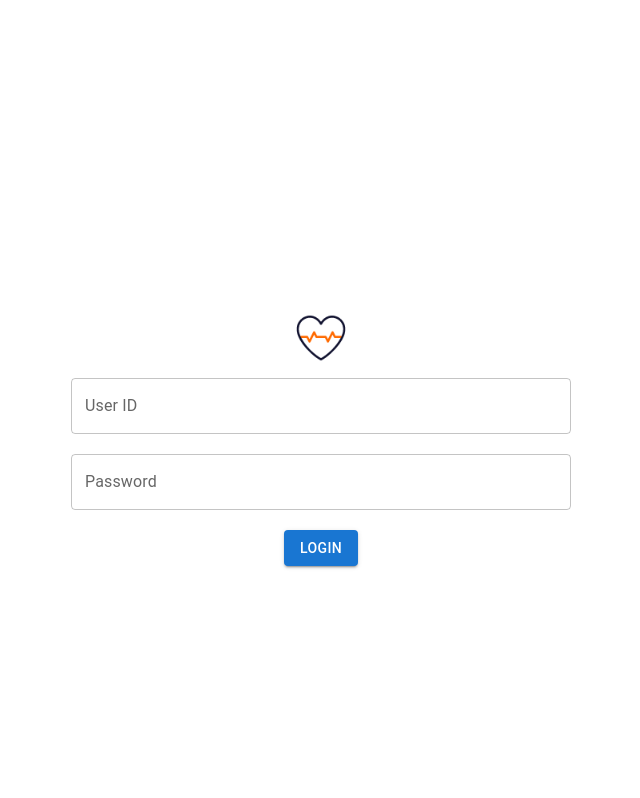
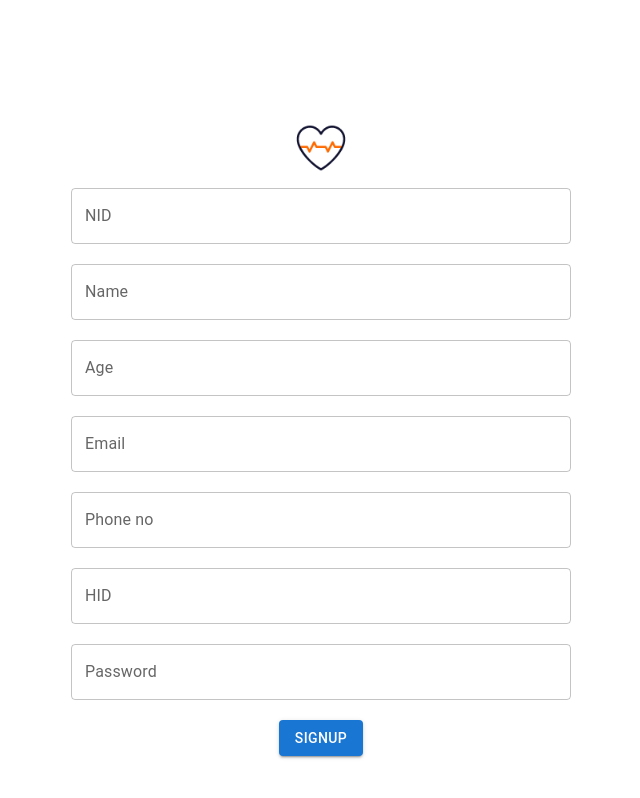
Before and after one commit to ujjwalnp/health-connect, a React (Vite) app in the folder client/: page / in a window 1280 px wide. Shown: the top 798 px of the page, without its empty margins (319-959 px from the left). Built offline with nearby package versions, Linux system fonts and the light colour scheme.

Commit message:
feat: signup

```diff
--- a/client/src/components/Signup.jsx
+++ b/client/src/components/Signup.jsx
@@ -0,0 +1,106 @@
+import React from "react";
+import Box from "@mui/material/Box";
+import TextField from "@mui/material/TextField";
+import Button from "@mui/material/Button";
+import HeartImage from '../assets/loding.gif';
+
+// choose input field according to props walue of whoAmI
+
+export default function Signup({ whoAmI }) {
+  return (
+    <div className="">
+      <div className="flex justify-center items-center h-screen ">
+        <Box
+          sx={{
+            width: 500,
+            maxWidth: "100%",
+          }}
+        >
+          <div className="flex justify-center items-center">
+            <img src={HeartImage} alt="Heart" className="w-20 h-20 " />
+          </div>
+          <div className="mb-5">
+            <TextField fullWidth label="NID" id="nid" />
+          </div>
+          <div className="mb-5">
+            <TextField
+              fullWidth
+              label="Name"
+              id="name"
+              className="mt-10"
+            />
+          </div>
+          {whoAmI !== "farma" && (
+            <div className="mb-5">
+              <TextField
+                fullWidth
+                label="Age"
+                id="age"
+                className="mt-10"
+              />
+            </div>
+          )}
+          <div className="mb-5">
+            <TextField
+              fullWidth
+              label="Email"
+              id="email"
+              className="mt-10"
+            />
+          </div>
+          <div className="mb-5">
+            <TextField
+              fullWidth
+              label="Phone no"
+              id="phone_no"
+              className="mt-10"
+            />
+          </div>
+          {whoAmI === "doctor" && (
+            <div className="mb-5">
+              <TextField
+                fullWidth
+                label="License no"
+                id="license_no"
+                className="mt-10"
+              />
+            </div>
+          )}
+          {whoAmI === "farma" && (
+            <div className="mb-5">
+              <TextField
+                fullWidth
+                label="Registration no"
+                id="registration_no"
+                className="mt-10"
+              />
+            </div>
+          )}
+          {whoAmI === "patient" && (
+            <div className="mb-5">
+              <TextField
+                fullWidth
+                label="HID"
+                id="hid"
+                className="mt-10"
+              />
+            </div>
+          )}
+          <div className="mb-5">
+            <TextField
+              fullWidth
+              label="Password"
+              id="password"
+              className="mt-10"
+            />
+          </div>
+          <div className="mt-5">
+            <Button variant="contained" size="medium">
+              Signup
+            </Button>
+          </div>
+        </Box>
+      </div>
+    </div>
+  );
+}
--- a/client/src/pages/TestingComponent.jsx
+++ b/client/src/pages/TestingComponent.jsx
@@ -4,6 +4,7 @@ import SearchBar from "../components/SearchBar";
 import CheckBox from "../components/CheckBox";
 import Login from "../components/Login";
 import UploadPdf from '../components/UploadPdf'
+import Signup from "../components/Signup";
 
 
 export default function TestingComponent() {
@@ -12,8 +13,9 @@ export default function TestingComponent() {
         {/* <InputField /> */}
         {/* <SearchBar /> */}
         {/* <CheckBox checkbox_data={"Check h"} /> */}
-        <Login />
+        {/* <Login /> */}
         {/* <UploadPdf /> */}
+        <Signup whoAmI={"patient"}/>
         </div>
     );
     }
```
